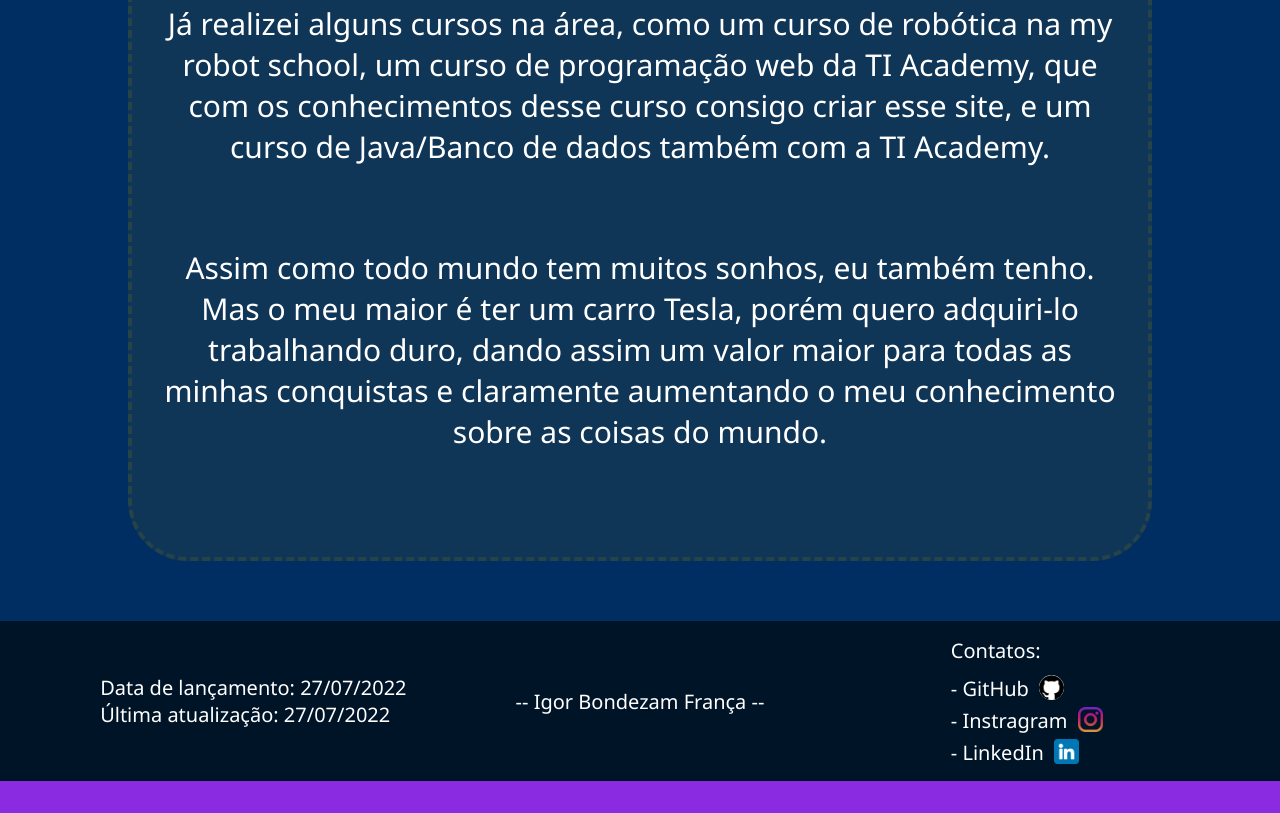
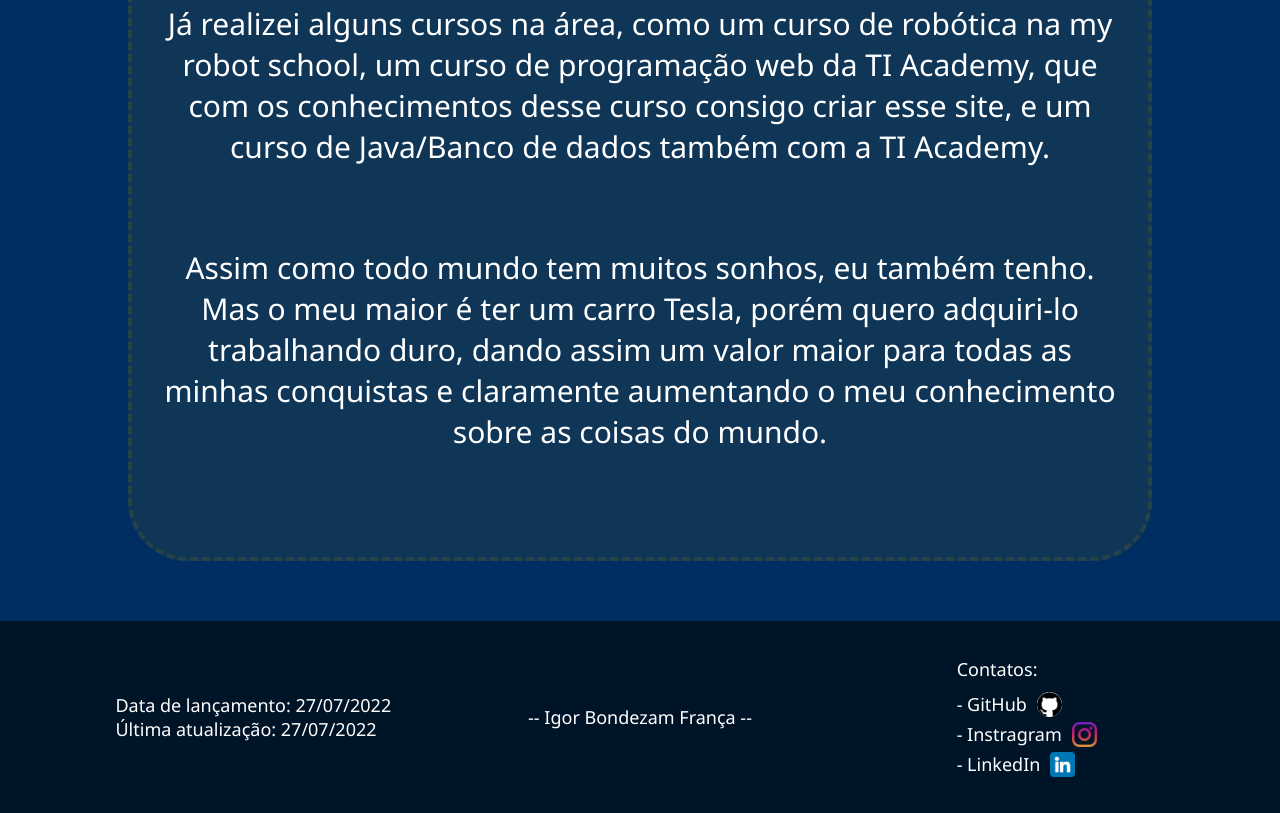
Before and after one commit to IgorBondezam/Sobre-Igor-Bondezam, a plain HTML site: page index.html in a window 1280 px wide. Shown: the part 1015-1828 px from the top of the page. Before the commit the page ends 1796 px from the top, so only its background shows below. Drawn offline with Linux system fonts and the light colour scheme.

Commit message:
Arrumando alguns problemas

```diff
--- a/css/index.css
+++ b/css/index.css
@@ -141,7 +141,7 @@ h2{
     margin: 0 auto;
     background-color: rgb(	0, 20, 40);
     width: 100%;
-    height: 20vh;
+    height: 24vh;
     padding: 0 60px 0 60px;
 }
 
@@ -162,7 +162,7 @@ h2{
 }
 
 .tamanhoTextoFooter{
-    font-size: 20px;
+    font-size: 18px;
 }
 
 
```
